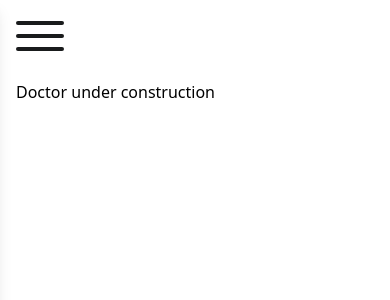
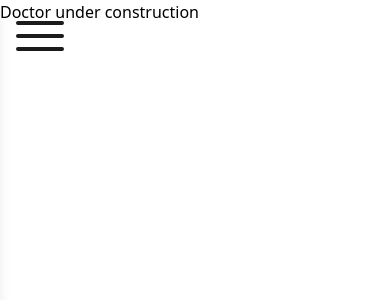
Before and after one commit to codepantha/medbook, a React (Create React App) app: page / in a window 390 px wide. Shown: the top 300 px of the page. Built offline with nearby package versions, Linux system fonts and the light colour scheme.

Commit message:
remove padding from main container

```diff
--- a/src/App.jsx
+++ b/src/App.jsx
@@ -40,7 +40,7 @@ function App() {
       </header>
       <main className="grid grid-cols-12 h-screen">
         <SideBar menuOpened={menuOpened} setMenuOpened={handleMenu} />
-        <section className="col-span-12  pt-20 px-4 dark-theme-bg theme-transition md:col-span-10 md:p-4 h-screen">
+        <section className="col-span-12 dark-theme-bg theme-transition md:col-span-10 md:p-4 h-screen">
           <Routes>
             <Route path="/" element={<Doctors />} />
             <Route path="/book-appointment" element={<Book />} />
```
